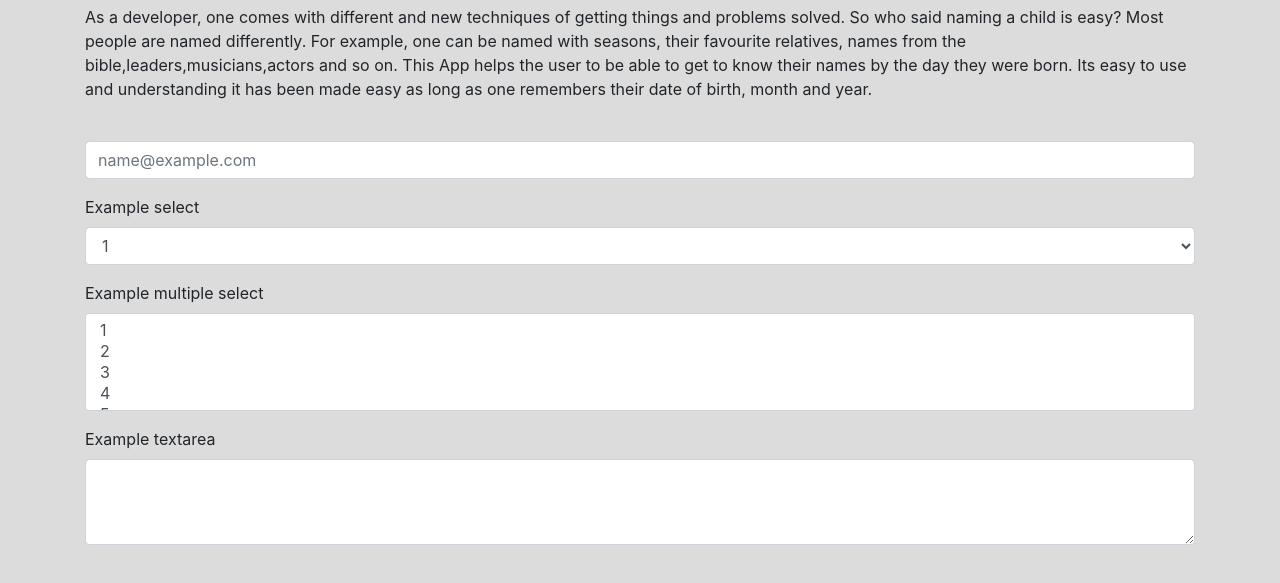
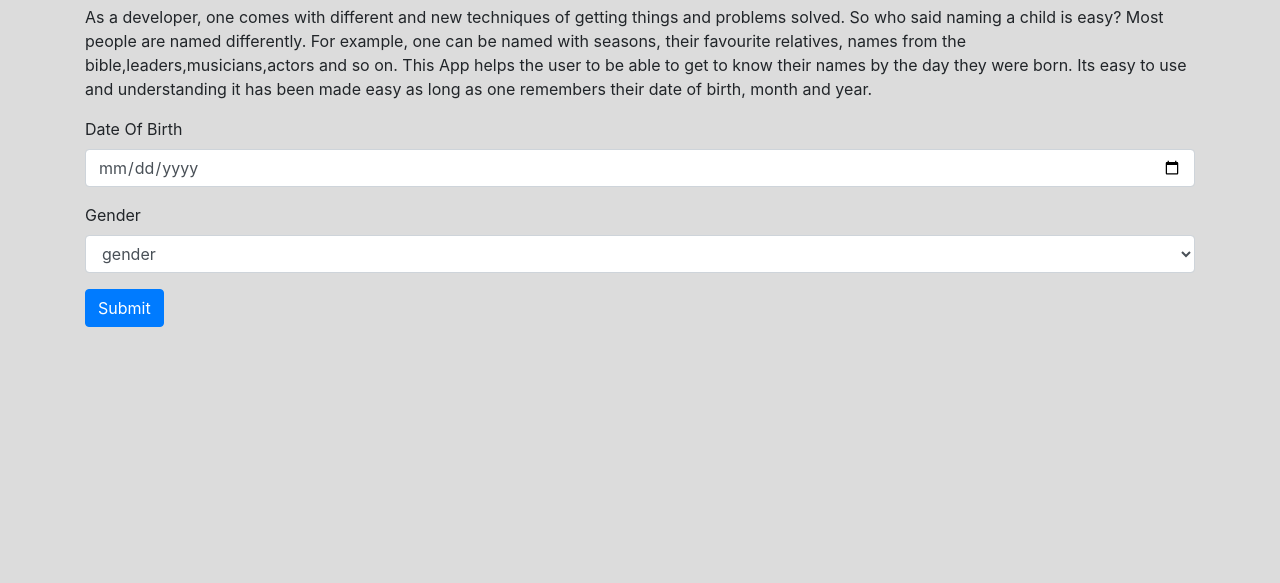
Before and after one commit to SophieO1970/Ghana-Akan-Names, a plain HTML site: page index.html in a window 1280 px wide. Shown: the part 51-634 px from the top of the page. Drawn offline with nearby package versions, Linux system fonts and the light colour scheme.

Commit message:
edit the form

```diff
--- a/index.html
+++ b/index.html
@@ -20,33 +20,23 @@
         </div>
         <form>
             <div class="form-group">
-              <label for="exampleFormControlInput1"></label>
-              <input type="email" class="form-control" id="exampleFormControlInput1" placeholder="name@example.com">
+              <label for="exampleFormControlInput1">Date Of Birth</label>
+              <input
+              type="date"
+              class="form-control"
+              id="date"
+              placeholder="name@example.com"
+              required/>
             </div>
             <div class="form-group">
-              <label for="exampleFormControlSelect1">Example select</label>
-              <select class="form-control" id="exampleFormControlSelect1">
-                <option>1</option>
-                <option>2</option>
-                <option>3</option>
-                <option>4</option>
-                <option>5</option>
+              <label for="exampleFormControlSelect2">Gender</label>
+              <select class="form-control" id="gender">
+                <option>gender</option>
+                <option>male</option>
+                <option>female</option>
               </select>
             </div>
-            <div class="form-group">
-              <label for="exampleFormControlSelect2">Example multiple select</label>
-              <select multiple class="form-control" id="exampleFormControlSelect2">
-                <option>1</option>
-                <option>2</option>
-                <option>3</option>
-                <option>4</option>
-                <option>5</option>
-              </select>
-            </div>
-            <div class="form-group">
-              <label for="exampleFormControlTextarea1">Example textarea</label>
-              <textarea class="form-control" id="exampleFormControlTextarea1" rows="3"></textarea>
-            </div>
+            <button type="submit" class="btn btn-primary">Submit</button>
           </form>
 
     </div>
```
